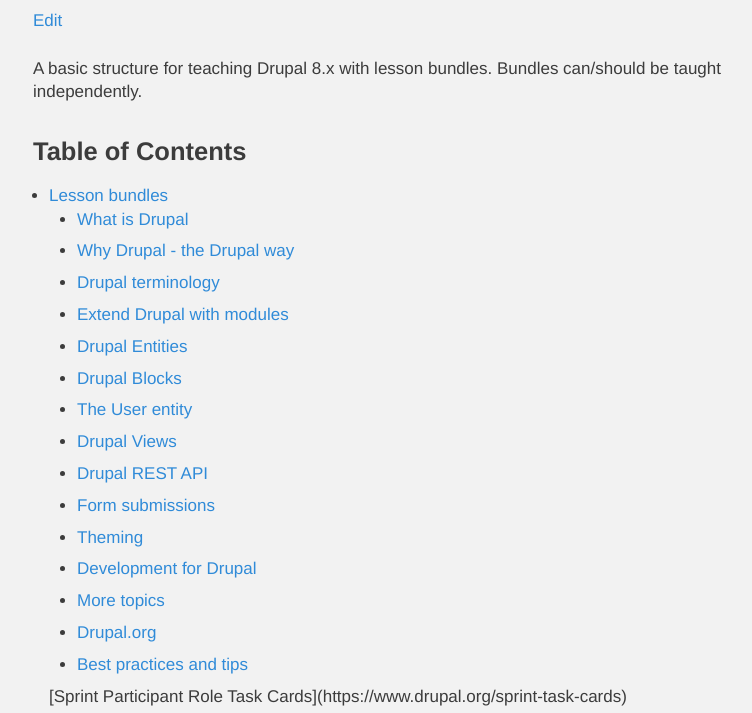
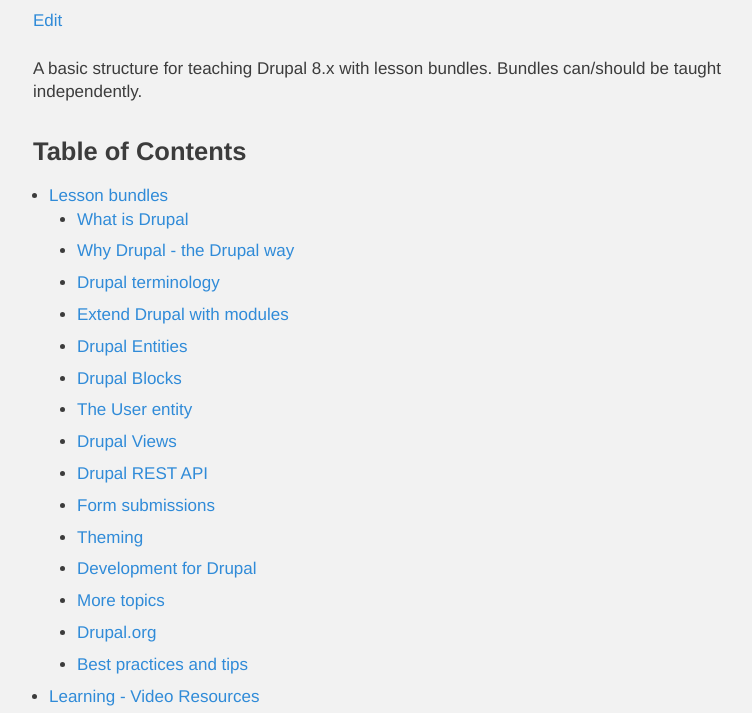
Before and after one commit to theodorosploumis/drupal-lessons, a plain HTML site: page docs/index.html in a window 1280 px wide. Shown: the part 64-777 px from the top of the page, without its empty margins (250-1002 px from the left). Drawn offline with Linux system fonts and the light colour scheme.

Commit message:
Update index.html

```diff
--- a/docs/index.html
+++ b/docs/index.html
@@ -30,7 +30,6 @@
 <li><a href="#drupalorg">Drupal.org</a></li>
 <li><a href="#best-practices-and-tips">Best practices and tips</a></li>
 </ul>
-  [Sprint Participant Role Task Cards](https://www.drupal.org/sprint-task-cards)
 </li>
 <li><a href="#learning---video-resources">Learning - Video Resources</a></li>
 <li><a href="#homework---tasks">Homework - Tasks</a></li>
@@ -222,7 +221,7 @@
 <li>Create a multiuser blog</li>
 <li>Drupal as a Backend content hub (BaaS)</li>
 </ul>
- <h2 id="useful-resources"><a class="header-link" href="#useful-resources"></a>Useful Resources</h2>
+<h2 id="useful-resources"><a class="header-link" href="#useful-resources"></a>Useful Resources</h2>
 <ul class="list">
 <li><a href="https://www.drupal.org/sprint-task-cards">Sprint Participant Role Task Cards</a></li>
 </ul>
```
